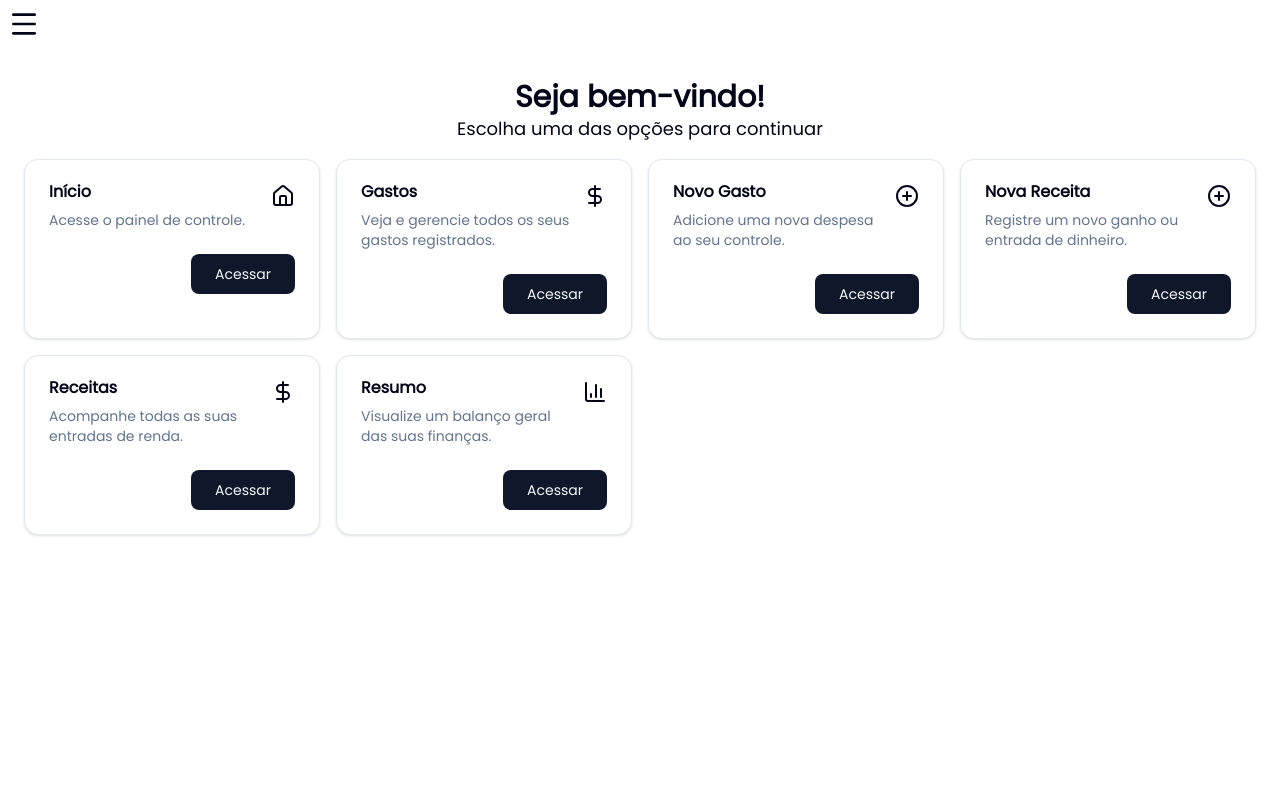
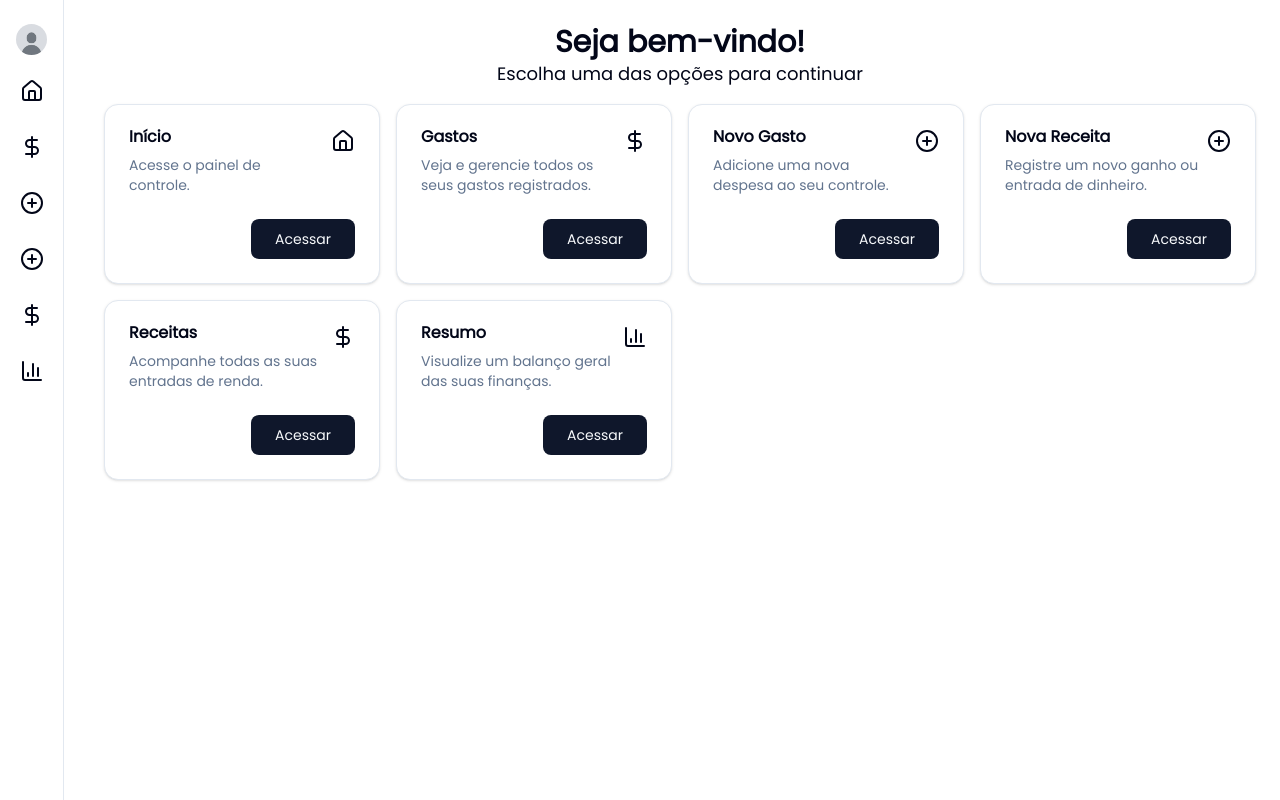
Before and after one commit to joseisaacpy/dev-gastos-v2, a Next.js app: page / in a window 1280 px wide. Built offline with nearby package versions, Linux system fonts and the light colour scheme.

Commit message:
feat: criar sidebar para desktop e adicionar em layout

```diff
--- a/src/app/layout.js
+++ b/src/app/layout.js
@@ -29,7 +29,8 @@ export default function RootLayout({ children }) {
       <body className={`${poppins.className} antialiased`}>
         {/* Sidebar */}
         <Sidebar />
-        {children}
+        {/* Conteúdo */}
+        <main className="md:ml-20">{children}</main>
       </body>
     </html>
   );
--- a/src/components/sidebar/index.jsx
+++ b/src/components/sidebar/index.jsx
@@ -7,11 +7,15 @@ import Link from "next/link";
 import {
   Sheet,
   SheetContent,
-  SheetDescription,
   SheetHeader,
-  SheetTitle,
   SheetTrigger,
 } from "@/components/ui/sheet";
+
+import {
+  Tooltip,
+  TooltipContent,
+  TooltipTrigger,
+} from "@/components/ui/tooltip";
 
 // Importar os links
 import itemsNav from "@/utils/itemsNav";
@@ -21,22 +25,63 @@ import { MenuIcon } from "lucide-react";
 
 export default function Sidebar() {
   return (
-    // Container
-    <Sheet>
-      {/* Menu trigger / hamburger */}
-      <SheetTrigger>
-        <MenuIcon className="m-2 cursor-pointer w-8 h-8" />
-      </SheetTrigger>
-      <SheetContent side="left">
-        <SheetHeader className={"flex flex-col gap-8"}>
-          {/* Logo */}
+    // Container principal
+    <div>
+      {/* Menu desktop */}
+      <aside
+        className="hidden z-20 md:flex flex-col items-center
+     px-4 py-6 w-16 min-h-screen inset-0 fixed border-r"
+      >
+        {/* Perfil */}
+        <figure className="mb-6">
           <Image
             src="/images/image.png"
             alt="Foto de perfil"
             width={40}
             height={40}
-            className="mr-auto rounded-full"
+            className="rounded-full"
           />
+          <figcaption className="sr-only">Perfil do usuário</figcaption>
+        </figure>
+
+        {/* Links */}
+        <nav className={"flex flex-col gap-8"}>
+          {itemsNav.map((item) => (
+            <Tooltip key={item.name}>
+              <TooltipTrigger>
+                <Link href={item.href} aria-label={item.name}>
+                  <span>{item.icon}</span>
+                </Link>
+              </TooltipTrigger>
+              <TooltipContent side="right">
+                <span>{item.name}</span>
+              </TooltipContent>
+            </Tooltip>
+          ))}
+        </nav>
+      </aside>
+
+      {/* Menu mobile */}
+      <div className="md:hidden">
+        <Sheet>
+          {/* Botão que abre o menu */}
+          <SheetTrigger>
+            {/*  Menu hamburger */}
+            <MenuIcon className="m-2 cursor-pointer w-8 h-8" />
+          </SheetTrigger>
+          <SheetContent side="left">
+            <SheetHeader className={"flex flex-col gap-8"}>
+              {/* Perfil */}
+              <figure className="mb-6">
+                <Image
+                  src="/images/image.png"
+                  alt="Foto de perfil"
+                  width={40}
+                  height={40}
+                  className="rounded-full"
+                />
+                <figcaption className="sr-only">Perfil do usuário</figcaption>
+              </figure>
               {/* Links */}
               <nav className={"flex flex-col gap-4"}>
                 {itemsNav.map((item) => (
@@ -51,5 +96,7 @@ export default function Sidebar() {
             </SheetHeader>
           </SheetContent>
         </Sheet>
+      </div>
+    </div>
   );
 }
```
Lines whose indentation alone changed are shown as unchanged.
